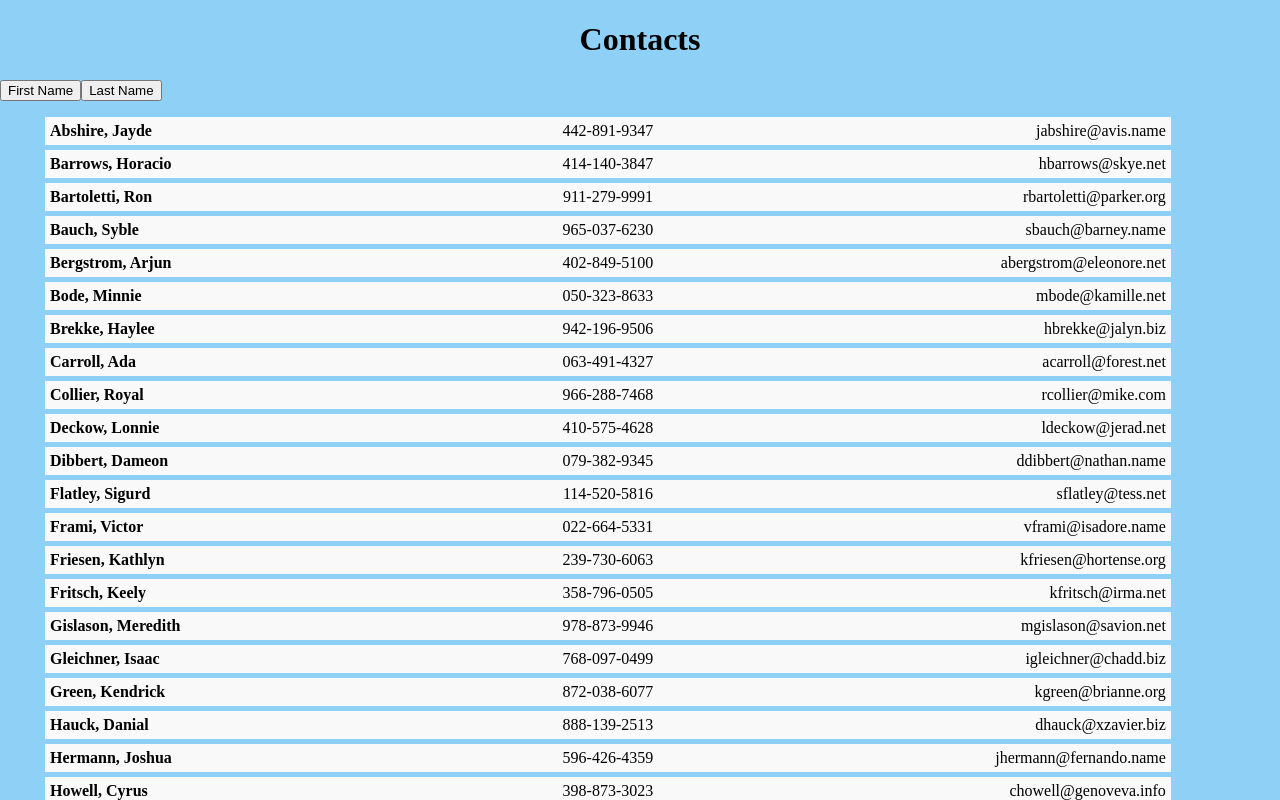
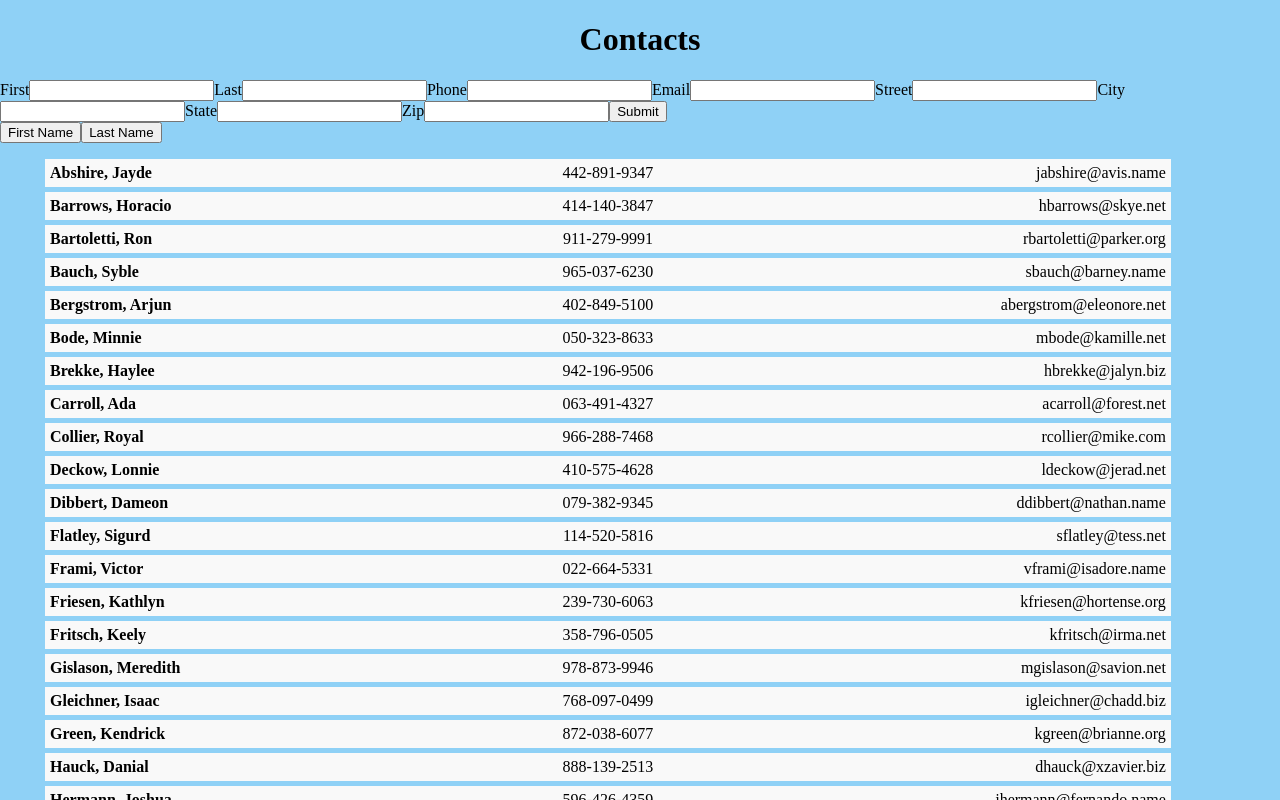
Before and after one commit to vbejgrowicz/Contact-List-App, a React app: page / in a window 1280 px wide. Shown: the top 800 px of the page. Built offline with nearby package versions, Linux system fonts and the light colour scheme.

Commit message:
Feature: Add new contact form feature

```diff
--- a/src/components/App.jsx
+++ b/src/components/App.jsx
@@ -1,11 +1,13 @@
 import React from 'react';
 import ContactListContainer from './ContactListContainer';
 import Sort from './Sort';
+import NewContactItem from './NewContactItem';
 
 function App() {
   return (
     <div>
       <h1>Contacts</h1>
+      <NewContactItem />
       <Sort />
       <ContactListContainer />
     </div>
--- /dev/null
+++ b/src/components/NewContactItem.jsx
@@ -0,0 +1,81 @@
+import React from 'react';
+import { connect } from 'react-redux';
+import PropTypes from 'prop-types';
+import reduxUtils from '../../libs/Redux-Utility-Functions';
+class NewContactItem extends React.Component {
+  constructor(props) {
+    super(props);
+    this.state = {
+      first: '',
+      last: '',
+      phone: '',
+      email: '',
+      street: '',
+      city: '',
+      state: '',
+      zip: '',
+    };
+    this.submitContact = this.submitContact.bind(this);
+    this.onInput = this.onInput.bind(this);
+    this.renderInput = this.renderInput.bind(this);
+  }
+
+  onInput(e) {
+    const { value, name } = e.target;
+    this.setState({
+      [name]: value,
+    });
+  }
+
+  submitContact() {
+    const {
+      first,
+      last,
+      phone,
+      email,
+      street,
+      city,
+      state,
+      zip,
+    } = this.state;
+    const newContact = {
+      name: {
+        first,
+        last,
+      },
+      phone,
+      email,
+      address: {
+        street,
+        city,
+        state,
+        zip,
+      },
+    };
+  }
+
+  renderInput(item) {
+    return (
+      <label key={item} htmlFor={item}>
+        {item.charAt(0).toUpperCase() + item.slice(1, item.length).toLowerCase()}
+        <input type="text" name={item} onChange={this.onInput} />
+      </label>
+    );
+  }
+
+  render() {
+    const inputs = reduxUtils.keys(this.state);
+    return (
+      <div>
+        {reduxUtils.map(inputs, this.renderInput)}
+        <input type="submit" value="Submit" onClick={this.submitContact} />
+      </div>
+    );
+  }
+}
+
+const mapDispatchToProps = dispatch => (
+  {
+  }
+);
+export default connect(null, mapDispatchToProps)(NewContactItem);
```
